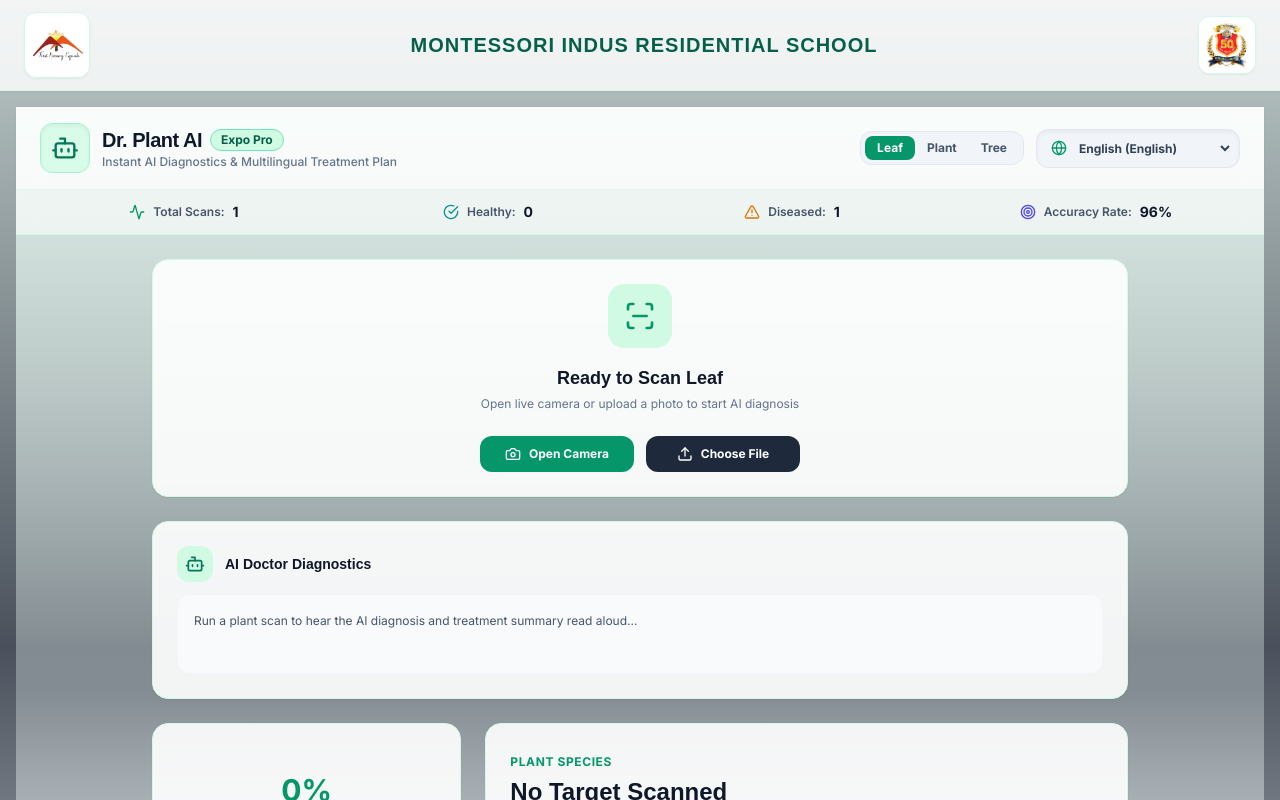
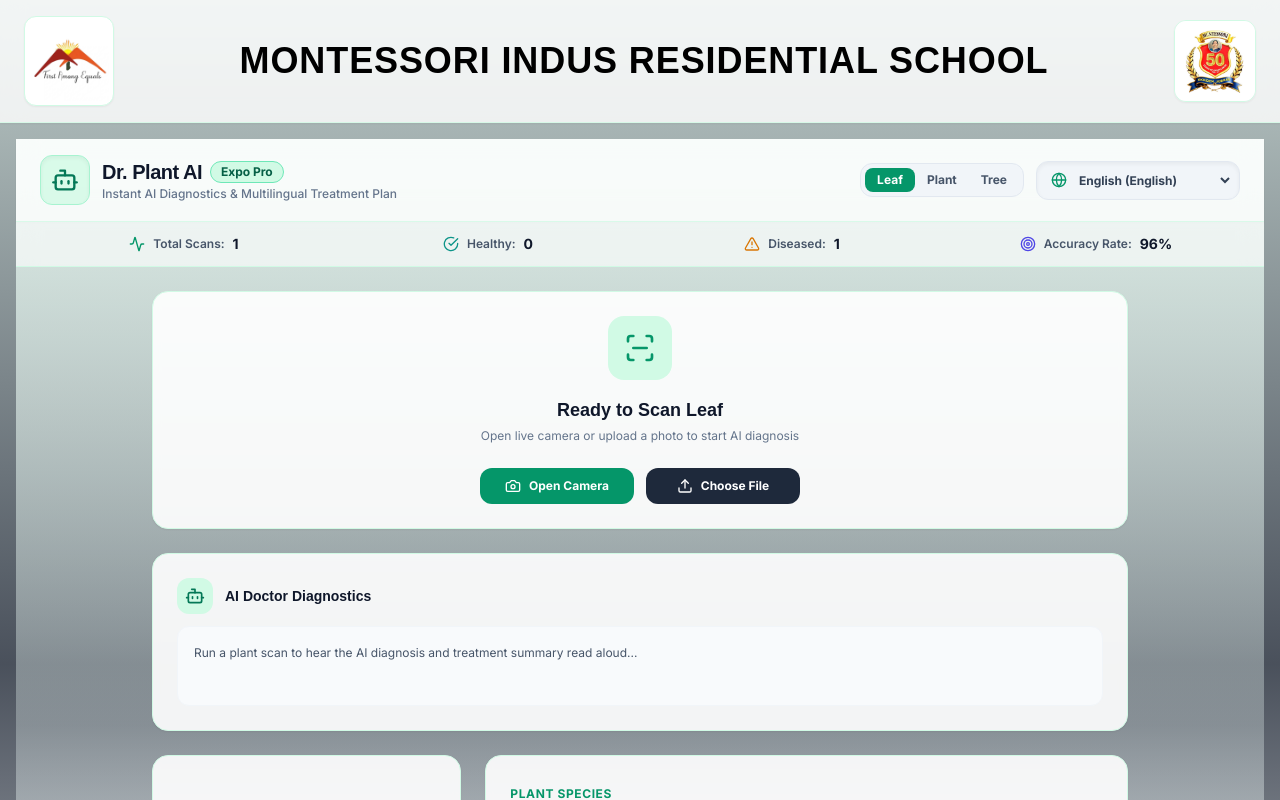
Before and after one commit to vmramu2345-coder/-Dr.-Plant-AI, a React (Vite) app in the folder client/: page / in a window 1280 px wide. Shown: the top 800 px of the page. Built offline with nearby package versions, Linux system fonts and the light colour scheme; no server answers.

Commit message:
Add files via upload

```diff
--- a/client/src/App.jsx
+++ b/client/src/App.jsx
@@ -15,8 +15,8 @@ export default function App() {
   return (
     <div className="min-h-screen bg-gradient-to-b from-emerald-50/80 via-teal-50/30 to-slate-100 text-slate-800 flex flex-col">
 
-      {/* Global Navigation Header with Larger Single-Line School Name */}
-      <header className="sticky top-0 z-50 bg-white/80 backdrop-blur-md border-b border-emerald-100/80 px-2 sm:px-6 py-3 shadow-sm">
+      {/* Global Navigation Header with Larger Black School Name */}
+      <header className="sticky top-0 z-50 bg-white/80 backdrop-blur-md border-b border-emerald-100/80 px-2 sm:px-6 py-4 shadow-sm">
         <div className="max-w-7xl mx-auto w-full flex items-center justify-between gap-1 sm:gap-4">
 
           {/* Left Logo */}
@@ -24,13 +24,13 @@ export default function App() {
             <img
               src={logo1}
               alt="Left School Logo"
-              className="h-9 w-9 sm:h-14 sm:w-14 object-contain"
+              className="h-11 w-11 sm:h-20 sm:w-20 object-contain"
             />
           </div>
 
-          {/* School Name (Increased font size with responsive scaling) */}
+          {/* School Name (Further increased font size) */}
           <div className="text-center px-1 flex-1 overflow-hidden">
-            <h1 className="text-xs sm:text-lg md:text-xl font-black text-emerald-800 tracking-tight sm:tracking-wider uppercase whitespace-nowrap">
+            <h1 className="text-base sm:text-2xl md:text-3xl lg:text-4xl font-black tracking-wide text-black uppercase whitespace-nowrap">
               MONTESSORI INDUS RESIDENTIAL SCHOOL
             </h1>
           </div>
@@ -40,7 +40,7 @@ export default function App() {
             <img
               src={logo2}
               alt="Right School Logo"
-              className="h-9 w-9 sm:h-14 sm:w-14 object-cover"
+              className="h-11 w-11 sm:h-20 sm:w-20 object-cover"
             />
           </div>
 
```
